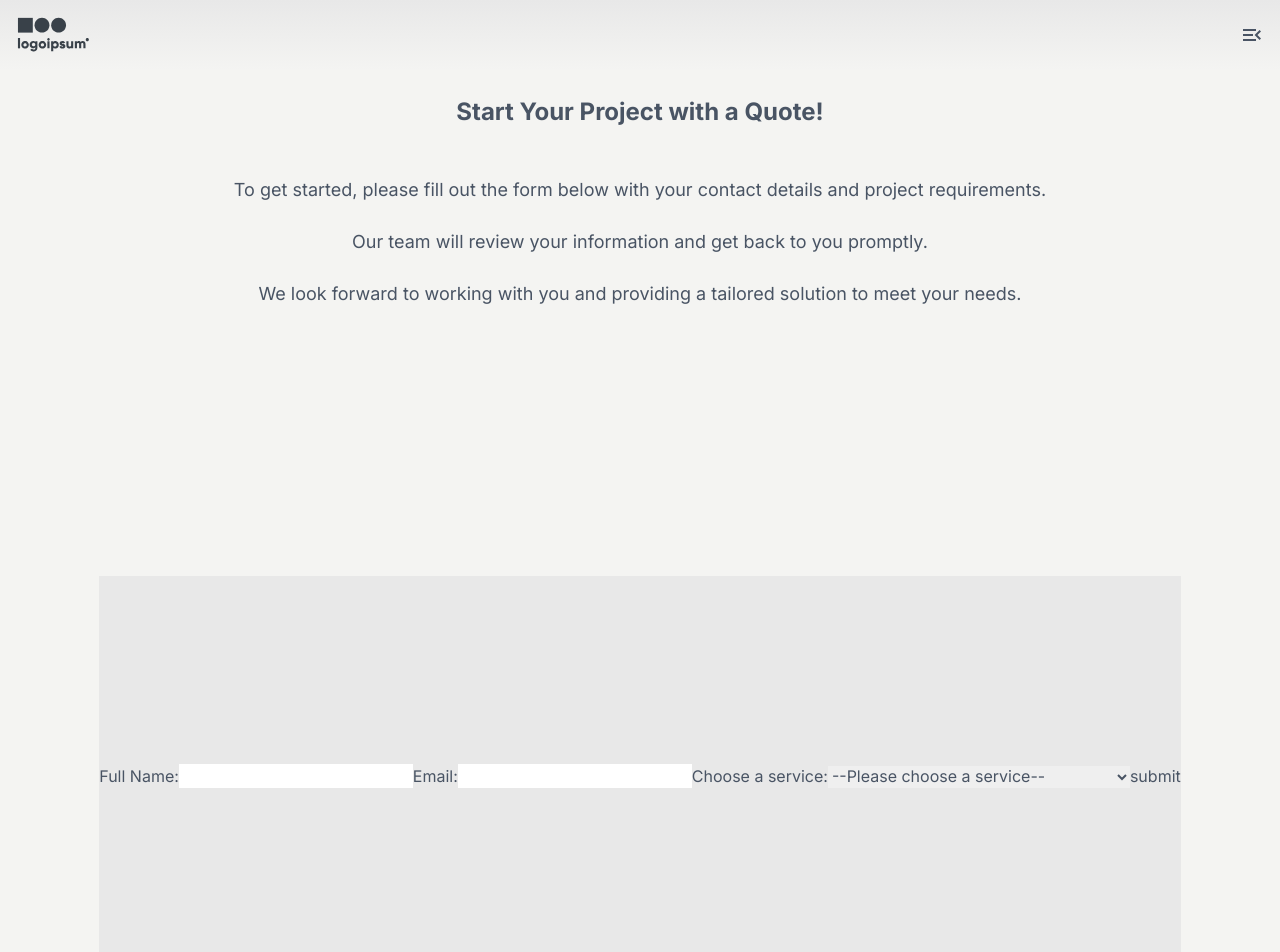
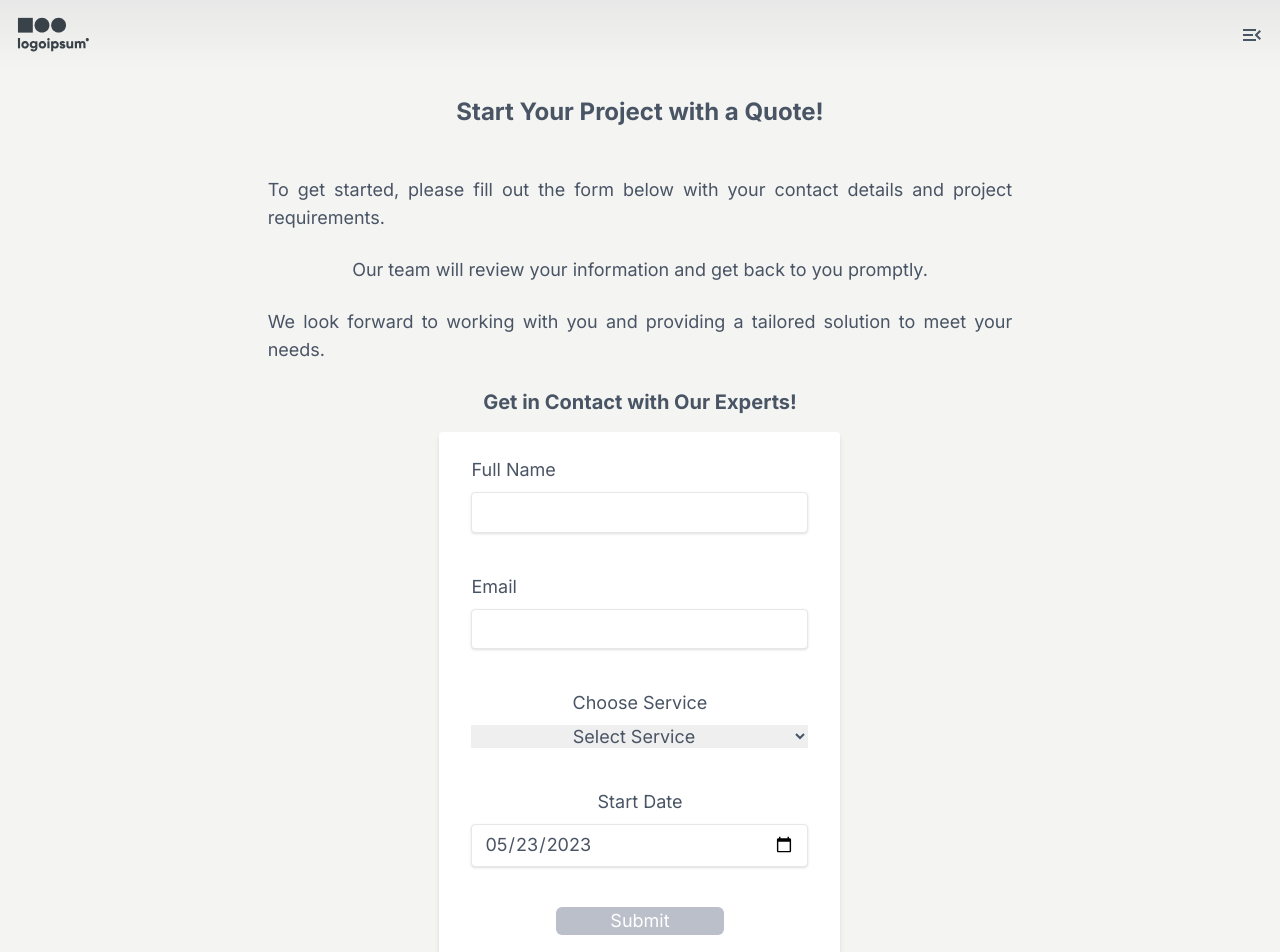
Before and after one commit to Jdure/heatSmart, a Next.js app: page /requests in a window 1280 px wide. Shown: the top 952 px of the page. Built offline with nearby package versions, Linux system fonts and the light colour scheme.

Commit message:
Form created

```diff
--- a/src/app/requests/page.tsx
+++ b/src/app/requests/page.tsx
@@ -1,19 +1,22 @@
 import React from "react";
 
 export default function Requests() {
+    const today = new Date().toISOString().split("T")[0];
+
     return (
       <>
         <h1 className="text-2xl text-center font-bold pt-12">
           Start Your Project with a Quote!
         </h1>
-      <div className="flex flex-col items-center justify-start h-screen">
-        <div className="flex flex-col items-center h-1/2 w-11/12 text-justify text-lg space-y-6">
+        <div className="flex flex-col items-center justify-start h-screen z-40">
+          <div className="flex flex-col items-center h-2/5 w-11/12 text-justify text-lg space-y-6">
             <p>
               To get started, please fill out the form below with your contact
               details and project requirements.
             </p>
             <p>
-            Our team will review your information and get back to you promptly.
+              Our team will review your information and get back to you
+              promptly.
             </p>
             <p>
               We look forward to working with you and providing a tailored
@@ -21,20 +24,37 @@ export default function Requests() {
             </p>
             {/* <div className="bg-[url('https://dummyimage.com/720x720')] bg-cover bg-center h-12 w-full rounded-md"></div> */}
           </div>
-        <div className="flex flex-col items-center justify-center space-y-6 bg-hue-accent h-1/2">
-          <form>
-            <label>
-              Full Name:
-              <input type="text" name="name" />
+          <div className="flex flex-col items-center w-11/12 min-w-xs pt-6">
+            <h2 className="text-xl font-bold pb-4">
+              Get in Contact with Our Experts!
+            </h2>
+            <form className="flex flex-col space-y-10 bg-white shadow-md rounded px-8 pt-6 pb-8 mb-4 text-lg">
+              <div className="flex flex-col space-y-2">
+                <label>Full Name</label>
+                <input
+                  className="shadow appearance-none border rounded w-full py-2 px-3 text-hue-base leading-tight focus:outline-none focus:shadow-outline"
+                  type="text"
+                  name="name"
+                />
+              </div>
+              <div className="flex flex-col space-y-2">
+                <label>Email</label>
+                <input
+                  className="shadow appearance-none border rounded w-full py-2 px-3 text-hue-base leading-tight focus:outline-none focus:shadow-outline"
+                  type="email"
+                  name="email"
+                />
+              </div>
+              <div className="flex flex-col space-y-2">
+                <label className="text-center" htmlFor="service-type">
+                  Choose Service
                 </label>
-
-            <label>
-              Email:
-              <input type="email" name="email" />
-            </label>
-            <label htmlFor="service-type">Choose a service:</label>
-            <select name="services" id="service-type">
-              <option value="">--Please choose a service--</option>
+                <select
+                  className="text-center"
+                  name="services"
+                  id="service-type"
+                >
+                  <option value="">Select Service</option>
                   <option value="driveway">
                     Driveway Heating System Installation
                   </option>
@@ -43,14 +63,26 @@ export default function Requests() {
                   </option>
                   <option value="upgrades">Retrofitting and Upgrades</option>
                   <option value="consultation">Design Consultation</option>
-              <option value="custom">Customized Controls and Automation</option>
+                  <option value="custom">
+                    Customized Controls and Automation
+                  </option>
                   <option value="emergency">Emergency Repair Services</option>
                   <option value="planning">Consulting and Planning</option>
                   <option value="analysis">Energy Savings Analysis</option>
                   <option value="education">Educational Resources</option>
                 </select>
-            <button>
-              <input type="submit" value="submit" />
+              </div>
+              <div className="flex flex-col space-y-2">
+                <label className="text-center">Start Date</label>
+                <input
+                  className="shadow appearance-none border rounded w-full py-2 px-3 text-hue-base leading-tight focus:outline-none focus:shadow-outline"
+                  type="date"
+                  name="start-date"
+                  defaultValue={today}
+                />
+              </div>
+              <button className="bg-hue-secondary w-1/2 mx-auto rounded-md hover:bg-slate-500 text-hue-inverted transition-all hover:animate-pulse">
+                Submit
               </button>
             </form>
           </div>
```
Lines whose indentation alone changed are shown as unchanged.
